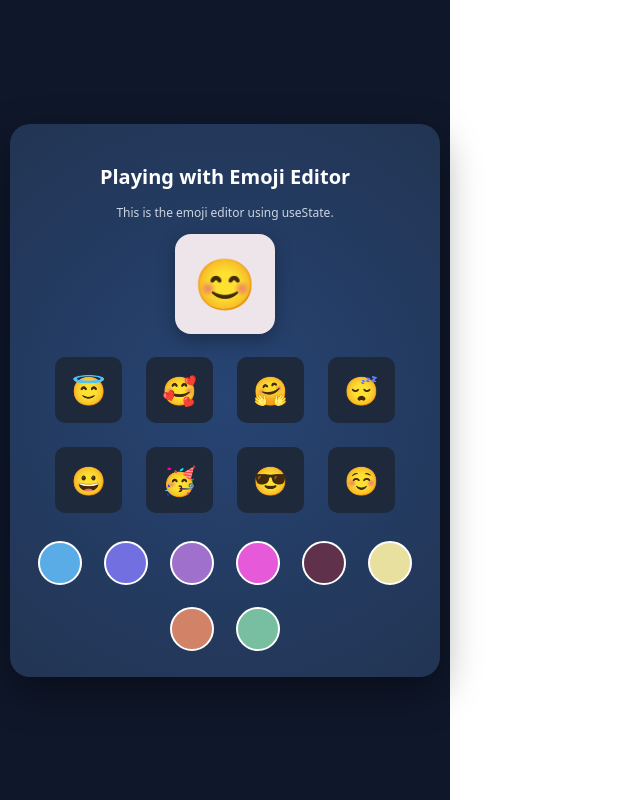
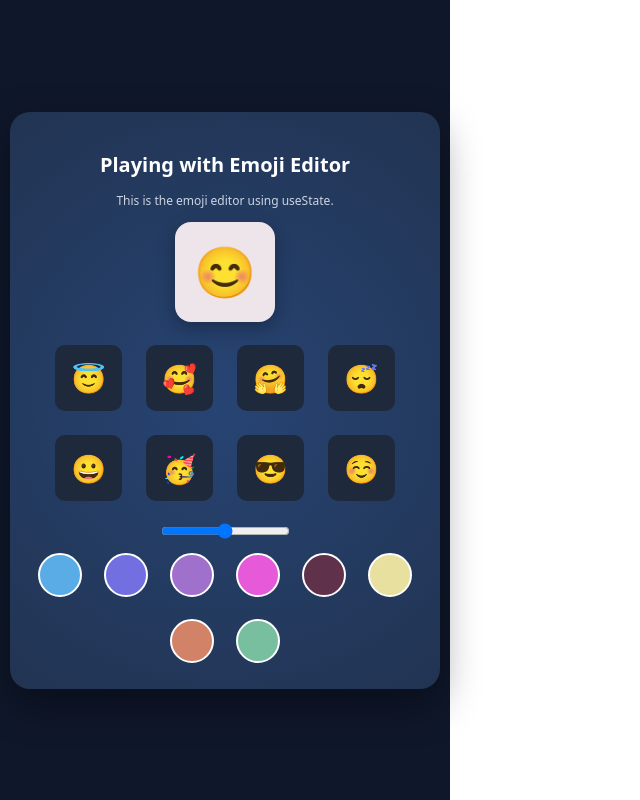
Before and after one commit to Pranali855/assignment-20, a React (Vite) app in the folder assignment-20/: page / in a window 1280 px wide. Shown: the whole page, without its empty margins (0-640 px from the left). Built offline with nearby package versions, Linux system fonts and the light colour scheme.

Commit message:
Update App.jsx
changes added

```diff
--- a/assignment-20/src/App.jsx
+++ b/assignment-20/src/App.jsx
@@ -6,8 +6,19 @@ import ColorButton from "./ColorButton/ColorButton";
 function Home() {
   const [emoji, setEmoji] = useState("😊");
   const [bgColor, setBgcolor] = useState("#eee5ea");
+  const [range, setRange] = useState(50);
 
   return (
+    <div className="home-con">
+      <div
+        className="emoji-con"
+        style={{
+          fontSize: `${range}px`,
+          backgroundColor: `${bgColor}`,
+        }}
+      >
+      </div>
+
       <div className="page-container">
         <div
           className="emoji-card"
@@ -17,10 +28,14 @@ function Home() {
           }}
         >
           <h3 className="emoji-card-title">Playing with Emoji Editor</h3>
-        <p className="emoji-card-description">This is the emoji editor using useState.</p>
+          <p className="emoji-card-description">
+            This is the emoji editor using useState.
+          </p>
+
           <div className="emoji-display" style={{ backgroundColor: bgColor }}>
             {emoji}
           </div>
+
           <div className="emoji-buttons">
             <EmojiButton emoji="😇" setEmoji={setEmoji} />
             <EmojiButton emoji="🥰" setEmoji={setEmoji} />
@@ -31,6 +46,13 @@ function Home() {
             <EmojiButton emoji="😎" setEmoji={setEmoji} />
             <EmojiButton emoji="☺️" setEmoji={setEmoji} />
           </div>
+          <div className="range-con">
+            <input type="range" min="0" max="100" className='sider'
+            onChange={(e) => {
+              setRange(e.target.value);
+              }} />
+          </div>
+
           <div className="color-buttons">
             <ColorButton bgColor="#5aace6ff" setBgcolor={setBgcolor} />
             <ColorButton bgColor="#7270e0ff" setBgcolor={setBgcolor} />
@@ -43,6 +65,7 @@ function Home() {
           </div>
         </div>
       </div>
+    </div>
   );
 }
 
```
Lines whose indentation alone changed are shown as unchanged.
